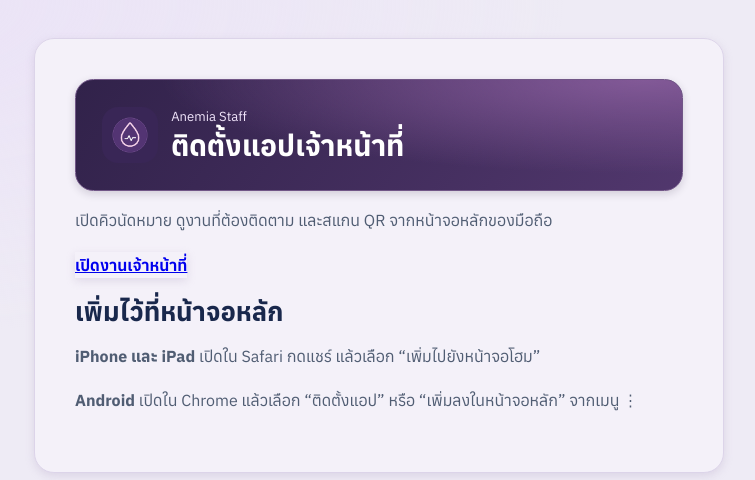
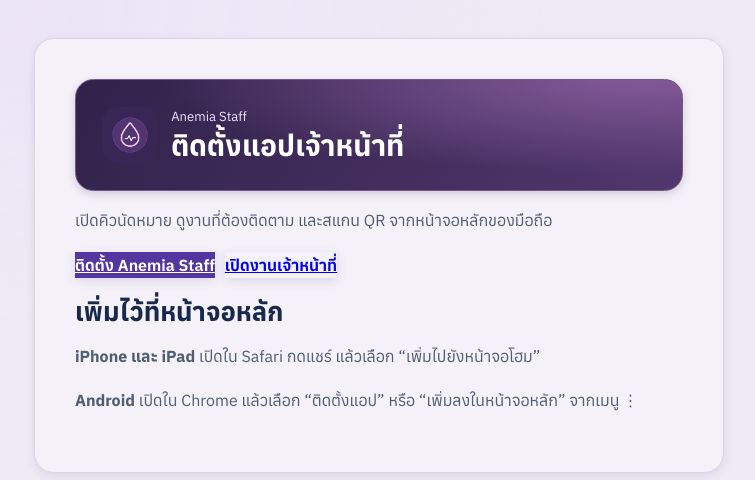
Before and after one commit to Akelliiues/anemia, a PHP site: page /staff-install.html in a window 1280 px wide. Shown: the top 480 px of the page, without its empty margins (261-1016 px from the left). Run offline with PHP 8.4, Linux system fonts and the light colour scheme.

Commit message:
Keep staff PWA install entry visible without native prompt

```diff
--- a/_private/staff-mobile-view.php
+++ b/_private/staff-mobile-view.php
@@ -7,6 +7,7 @@ if (!defined('ANEMIA_STAFF_BOOT')) { http_response_code(404); exit; }
   <div><p>Anemia Staff</p><h1 id="staff-mobile-title">งานเจ้าหน้าที่</h1><small><?= esc($roleLabel) ?> · <?= esc($canQueue?$scanUnit:$scopeName) ?></small></div>
  </header>
  <?php if ($canQueue): ?>
+ <a class="action staff-mobile-overview" href="dashboard.php?view=scanner-install"><?= workspaceIcon('download') ?>ติดตั้งแอปสแกน QR ประจำหน่วย</a>
  <div class="staff-mobile-metrics" aria-label="คำขอรอประสาน">
   <?php foreach (['appointment'=>['calendar','รอรับเรื่องนัดตรวจ'],'callback'=>['phone','รอรับเรื่องติดต่อกลับ']] as $kind=>[$icon,$label]): ?>
    <a class="card staff-mobile-metric" href="dashboard.php?view=contact-queue&amp;attention=1">
@@ -19,7 +20,6 @@ if (!defined('ANEMIA_STAFF_BOOT')) { http_response_code(404); exit; }
   <a class="card staff-mobile-tool" href="dashboard.php?view=contact-queue"><span class="iconbox"><?= workspaceIcon('calendar') ?></span><span><strong>คิวนัดหมาย</strong><small>เปิดและจัดการคำขอ</small></span><?= workspaceIcon('next') ?></a>
   <a class="card staff-mobile-tool" href="dashboard.php?view=contact-queue&amp;attention=1"><span class="iconbox"><?= workspaceIcon('history') ?></span><span><strong>ติดตามงาน</strong><small>ดูรายการที่ต้องดำเนินการ</small></span><?= workspaceIcon('next') ?></a>
  </nav>
- <a class="action staff-mobile-overview" href="dashboard.php?view=scanner-install"><?= workspaceIcon('download') ?>ติดตั้งแอปสแกน QR ประจำหน่วย</a>
  <?php endif; ?>
  <a class="action staff-mobile-overview" href="dashboard.php?view=overview"><?= workspaceIcon('chart') ?><?= $canQueue?'เปิดแดชบอร์ด':'ดูภาพรวมตามพื้นที่ของฉัน' ?></a>
 </section>
--- a/staff-install.html
+++ b/staff-install.html
@@ -9,7 +9,7 @@
  <link rel="apple-touch-icon" href="staff-icon-192.png">
  <script src="theme.js?v=1"></script><script defer src="installed-update.js"></script>
  <link rel="stylesheet" href="style.css?v=staff-pwa-v72">
- <script defer src="staff-install.js?v=1"></script>
+ <script defer src="staff-install.js?v=4"></script>
 </head>
 <body class="portal-install-page">
  <main class="staff-install-page">
@@ -20,11 +20,11 @@
    </header>
    <p>เปิดคิวนัดหมาย ดูงานที่ต้องติดตาม และสแกน QR จากหน้าจอหลักของมือถือ</p>
    <div class="actions">
-    <button class="action primary" type="button" data-staff-install hidden>ติดตั้ง Anemia Staff</button>
+    <a class="action primary" href="#staff-install-help" data-staff-install>ติดตั้ง Anemia Staff</a>
     <a class="action" href="dashboard.php?view=mobile">เปิดงานเจ้าหน้าที่</a>
    </div>
    <p data-install-result role="status" hidden></p>
-   <div data-install-help>
+   <div id="staff-install-help" data-install-help>
     <h2 class="title">เพิ่มไว้ที่หน้าจอหลัก</h2>
     <p><strong>iPhone และ iPad</strong> เปิดใน Safari กดแชร์ แล้วเลือก “เพิ่มไปยังหน้าจอโฮม”</p>
     <p><strong>Android</strong> เปิดใน Chrome แล้วเลือก “ติดตั้งแอป” หรือ “เพิ่มลงในหน้าจอหลัก” จากเมนู ⋮</p>
```
Also changed, not shown: dashboard.php (+8 -3 lines).
